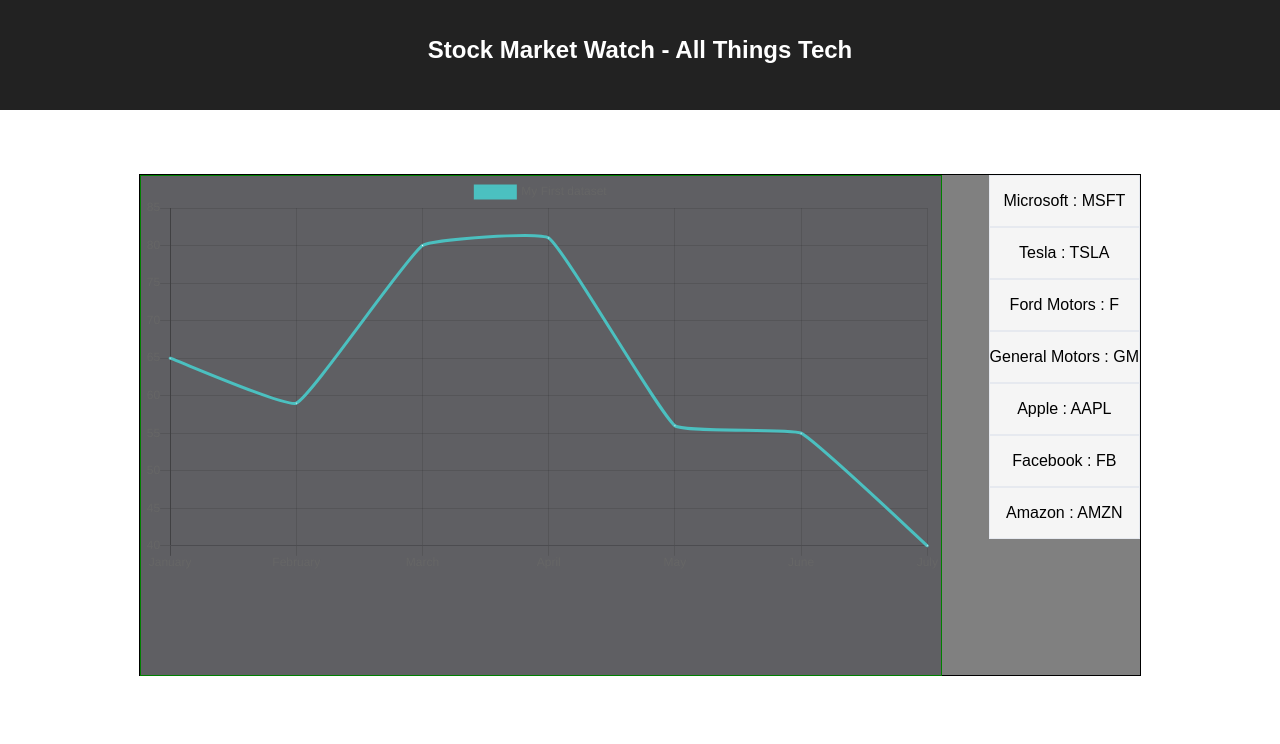
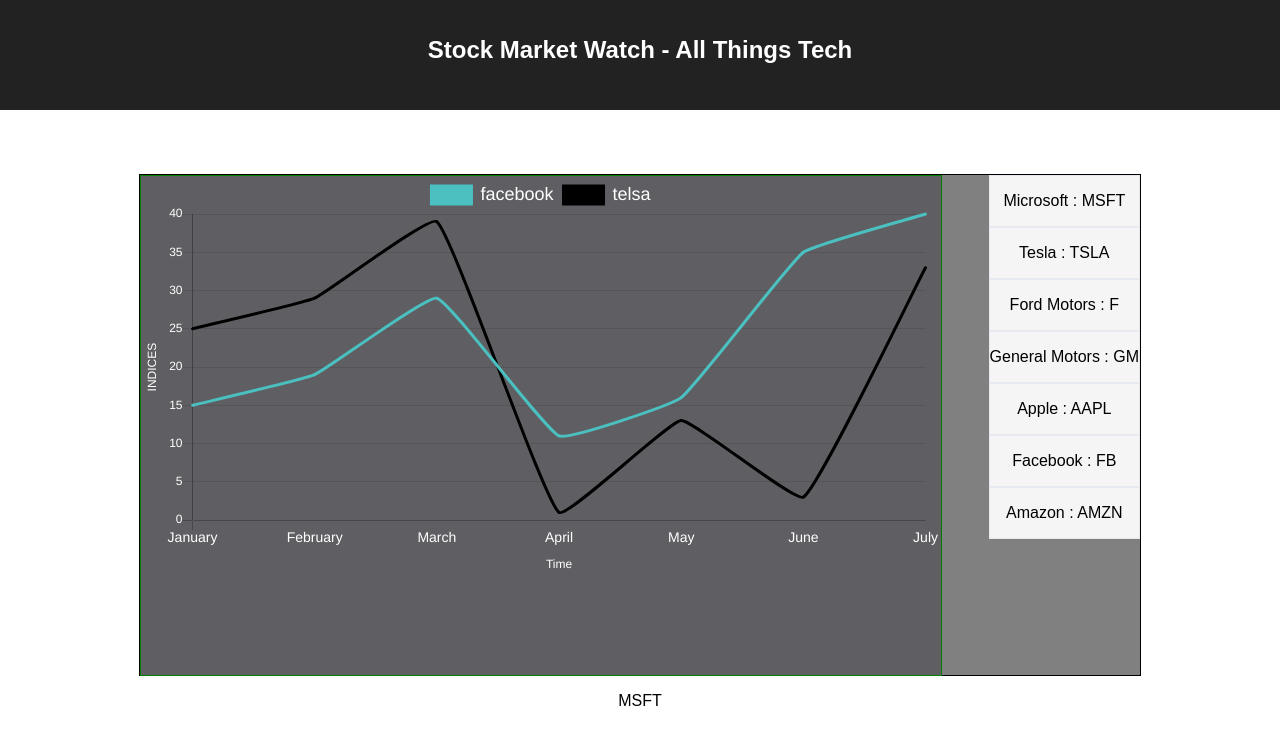
Before and after one commit to quangthuyhoang/stock_market, a React (Create React App) app: page / in a window 1280 px wide. Shown: the top 744 px of the page. Built offline with nearby package versions, Linux system fonts and the light colour scheme; no server answers.

Commit message:
add unit testing and additional chart functionality

```diff
--- a/src/App.js
+++ b/src/App.js
@@ -12,26 +12,28 @@
     this.state = {
       company: [],
       seed: seed,
-      data: {},
+      data: [],
     }
   }
   componentDidMount() {
-    // var a = "hello";
-    // fetch(a).then(commons.test)
-    // .then(function(str) {
-    //   console.log("its in appjs now",str)
-    // })
-    fetch(this.props.url).then(commons.checkStatus)
-    .then(commons.toArray)
-    .then((data) => {
-      console.log("in appjs",typeof data, data)
-      // var newData = {symbol: data["Meta Data"]["2. Symbol"]}
-      this.setState({data: data}, function() {
-        console.log("state data has been set")
-      })
-    }).catch(function(error) {
-      console.log("There's some kind of error:", error);
-  });
+    // dev purppose only
+    const data = commons.toArray(seed)
+    this.setState({data: data}, function() {
+      console.log("data has been set")
+    })
+
+    // production code
+    // fetch(this.props.url)
+  //   .then(commons.checkStatus)
+  //   .then(commons.toArray)
+  //   .then((data) => {
+
+  //     this.setState({data: data}, function() {
+  //       console.log("state data has been set")
+  //     })
+  //   }).catch(function(error) {
+  //     console.log("There's some kind of error:", error);
+  // });
   }
 
   getStockData(url) {
@@ -54,13 +56,14 @@
   render() {
     var data = "";
     console.log("before",this.state.data)
-    if(this.state.data && this.state.data["Meta Data"]) {
-      console.log("1", this.state.data["Meta Data"])
-      data = this.state.data["Meta Data"]["2. Symbol"];
+    if(this.state.data && this.state.data.length > 2) {
+      console.log("1", this.state.data[0])
+      data = this.state.data[0].symbol;
+      var timeseries = commons.timeSeries(this.state.data).slice(0,10)
+      console.log(timeseries)
     }
 
 
-    // const symbol = data["Meta Data"]["2. Symbol"];
 
     return (
       <div className="App">
@@ -69,7 +72,7 @@
           <h1 className="App-title">Stock Market Watch - All Things Tech</h1>
         </header>
 
-        <StockBox />
+        <StockBox chartData={this.state.data}/>
         <p>
           {data}
         </p>
--- a/src/StockBox.js
+++ b/src/StockBox.js
@@ -7,7 +7,7 @@
  render() {
      return (
         <div id="stockbox" className="center">
-            <StockChart />
+            <StockChart data={this.props.chartData}/>
             <StockList />
         </div>
      )
--- a/src/StockChart.js
+++ b/src/StockChart.js
@@ -1,8 +1,10 @@
 import React, { Component } from 'react';
+import chartOption from './StockChart.options';
 import './App.css';
 import {Line} from 'react-chartjs-2';
+const toTimeSeries = require('./commons').timeSeries;
+const toChartDataSet = require('./commons').chartDataSet;
 
-// const gradient = ctx.createLinearGradient(0,0,100,0);
 
 class StockChart extends Component {
     constructor(props) {
@@ -12,7 +14,56 @@
                 labels: ['January', 'February', 'March', 'April', 'May', 'June', 'July'],
                 datasets: [
                   {
-                    label: 'My First dataset',
+                    label: 'MFST',
+                    fill: false,
+                    lineTension: 0.1,
+                    backgroundColor: 'rgba(75,192,192,1)',
+                    borderColor: 'rgba(75,192,192,1)',
+                    borderCapStyle: 'butt',
+                    borderDash: [],
+                    borderDashOffset: 0.0,
+                    borderJoinStyle: 'miter',
+                    pointBorderColor: 'rgba(75,19,192,1)',
+                    pointBackgroundColor: '#fff',
+                    pointBorderWidth: 1,
+                    pointHoverRadius: 5,
+                    pointHoverBackgroundColor: 'rgba(75,192,192,1)',
+                    pointHoverBorderColor: 'rgba(220,220,220,1)',
+                    pointHoverBorderWidth: 2,
+                    pointRadius: 1,
+                    pointHitRadius: 10,
+                    data: [65, 59, 80, 81, 56, 55, 40]
+                  },
+                  {
+                    label: 'FB',
+                    fill: false,
+                    lineTension: 0.1,
+                    backgroundColor: 'rgba(75,192,19,1)',
+                    borderColor: 'rgba(75,192,192,1)',
+                    borderCapStyle: 'butt',
+                    borderDash: [],
+                    borderDashOffset: 0.0,
+                    borderJoinStyle: 'miter',
+                    pointBorderColor: 'rgba(75,19,192,1)',
+                    pointBackgroundColor: '#fff',
+                    pointBorderWidth: 1,
+                    pointHoverRadius: 5,
+                    pointHoverBackgroundColor: 'rgba(75,192,192,1)',
+                    pointHoverBorderColor: 'rgba(220,220,220,1)',
+                    pointHoverBorderWidth: 2,
+                    pointRadius: 1,
+                    pointHitRadius: 10,
+                    data: [6, 80, 80, 1, 56, 55, 40]
+                  }
+                ],
+                options: {}
+            },
+
+            newData: {
+                labels: "",
+                datasets: [
+                  {
+                    label: "MSFT",
                     fill: false,
                     lineTension: 0.1,
                     backgroundColor: 'rgba(75,192,192,0.4)',
@@ -21,7 +72,7 @@
                     borderDash: [],
                     borderDashOffset: 0.0,
                     borderJoinStyle: 'miter',
-                    pointBorderColor: 'rgba(75,192,192,1)',
+                    pointBorderColor: 'rgba(0,19,19,1)',
                     pointBackgroundColor: '#fff',
                     pointBorderWidth: 1,
                     pointHoverRadius: 5,
@@ -37,15 +88,45 @@
         }
     }
 
+    componentWillMount() {
+
+        const labels = this.addLabels();
+        console.log("labels",labels)
+        const dataset = []
+        dataset.push(this.chartDataSet("facebook", [15, 19, 29, 11, 16, 35, 40]));
+        dataset.push(this.chartDataSet("telsa", [25, 29, 39, 1, 13, 3, 33], "black"))
+        var newData = {labels: labels, datasets: dataset};
+
+        this.setState({newData: newData}, function() {
+            console.log("newData has been set for StockChart", this.state.newData)
+        })
+    }
+
+    addLabels() {
+        return ['January', 'February', 'March', 'April', 'May', 'June', 'July'];
+    }
+
+    timeSeries() {
+        // return toTimeSeries(this.props.data).slice(1,10)
+    }
+
+    chartDataSet(company, data, color) {
+
+        var dataset = toChartDataSet(company, data, color)
+        console.log("chartDataset", dataset);
+        return dataset;
+    }
+
+
     render() {
 
         return (
         <div id="stockchart" className="left">
-            <Line data={this.state.data}/>
+            <Line data={this.state.newData} options={chartOption.op1}/>
         </div>
         )
 
     }
-}
+   }
 
 export default StockChart;
--- /dev/null
+++ b/src/StockChart.options.js
@@ -0,0 +1,41 @@
+module.exports = {
+    op1: {
+        legend: {
+            labels: {
+                fontColor: "white",
+                fontSize: 18
+            }
+        },
+        scales: {
+            yAxes: [{
+                scaleLabel: {
+                    display: true,
+                    labelString: 'INDICES',
+                    fontColor: "white"
+                },
+                // gridLines: {
+                //     color: "rgba(0, 0, 0, 0)",
+                // },
+                ticks: {
+                    fontColor: "white",
+                }
+            }],
+            xAxes: [{
+                scaleLabel: {
+                    display: true,
+                    labelString: 'Time',
+                    fontColor: "white",
+                },
+                gridLines: {
+                    color: "rgba(0, 0, 0, 0)",
+                },
+                ticks: {
+                    fontColor: "white",
+                    fontSize: 14,
+                    // stepSize: 1,
+                    // beginAtZero: true
+                }
+            }]
+        }
+    }
+}
--- a/src/commons.js
+++ b/src/commons.js
@@ -16,8 +16,58 @@
 
     return response.json();
 }
+var Dataset = function(label, data, color) {
+
+    var self = this;
+    self.label = label || "No label was entered";
+    self.data = data || [] ;
+    self.fill= false;
+    self.lineTension= 0.1;
+    self.backgroundColor= color || 'rgba(75,192,192,1)';
+    self.borderColor= color || 'rgba(75,192,192,1)';
+    self.borderCapStyle= 'butt';
+    self.borderDash= [];
+    self.borderDashOffset= 0.0;
+    self.borderJoinStyle= 'miter';
+    self.pointBorderColor= color || 'rgba(75,192,192,1)';
+    self.pointBackgroundColor= color || 'rgba(75,192,192,1)';
+    self.pointBorderWidth= 1;
+    self.pointHoverRadius= 5;
+    self.pointHoverBackgroundColor= 'rgba(75,192,192,1)';
+    self.pointHoverBorderColor= 'rgba(220,220,220,1)';
+    self.pointHoverBorderWidth= 2;
+    self.pointRadius= 1;
+    self.pointHitRadius= 10;
+
+    self.gen = function() {
+        return {
+            label: self.label,
+            fill: false,
+            lineTension: 0.1,
+            backgroundColor: self.color,
+            borderColor: self.color,
+            borderCapStyle: 'butt',
+            borderDash: [],
+            borderDashOffset: 0.0,
+            borderJoinStyle: 'miter',
+            pointBorderColor: self.color,
+            pointBackgroundColor: '#fff',
+            pointBorderWidth: 1,
+            pointHoverRadius: 5,
+            pointHoverBackgroundColor: 'rgba(75,192,192,1)',
+            pointHoverBorderColor: 'rgba(220,220,220,1)',
+            pointHoverBorderWidth: 2,
+            pointRadius: 1,
+            pointHitRadius: 10,
+            data: self.data
+        }
+    }
+}
+
+
 
 module.exports = {
+
     test: function(input) {
         console.log("test",input);
         return input;
@@ -37,16 +87,60 @@
     },
 
     toArray: function(data) {
-        var arr = [];
-        const weeklyTimeSeries = data["Weekly Time Series"].sort();
-        const len = weeklyTimeSeries.length;
-        const keyDates = Object.keys(weeklyTimeSeries);
-        for(var i = 0; i < len; i++) {
-        //    arr.push({weeklyTimeSeries[keyDates[i]]
+        var arr = []
+        if(!data) {
+            return;
         }
-        const values = Object.values(data["Weekly Time Series"]);
-        console.log("values", values)
-        return {dates: dates, stock: values}
+
+        const init = {symbol: data["Meta Data"]['2. Symbol']};
+        const weeklyTimeSeries = data["Weekly Time Series"];
+        const keyDates = Object.keys(weeklyTimeSeries).sort();
+
+        if(keyDates.length > 1) {
+            arr.push(init);
+            for(var i = 0; i < keyDates.length; i++) {
+                arr.push({dates: keyDates[i], stock: weeklyTimeSeries[keyDates[i]]})
+            }
+        }
+        return arr;
+    },
+
+    timeSeries: function(arr) {
+        const len = arr.length;
+        const stocks = arr.slice(1, len + 1)
+        var data = stocks.map(function(stock) {
+            return stock.dates
+        });
+
+        return data;
+    },
+
+    chartDataSet: function(label, ydata, color) {
+        var dataset = new Dataset(label, ydata, color)
+        // var dataset = {
+        //     label: label,
+        //     fill: false,
+        //     lineTension: 0.1,
+        //     backgroundColor: color || 'rgba(75,192,192,0.4)',
+        //     borderColor: color || 'rgba(75,192,192,0.4)',
+        //     borderCapStyle: 'butt',
+        //     borderDash: [],
+        //     borderDashOffset: 0.0,
+        //     borderJoinStyle: 'miter',
+        //     pointBorderColor: color || 'rgba(75,192,192,0.4)',
+        //     pointBackgroundColor: '#fff',
+        //     pointBorderWidth: 1,
+        //     pointHoverRadius: 5,
+        //     pointHoverBackgroundColor: 'rgba(75,192,192,1)',
+        //     pointHoverBorderColor: 'rgba(220,220,220,1)',
+        //     pointHoverBorderWidth: 2,
+        //     pointRadius: 1,
+        //     pointHitRadius: 10,
+        //     data: ydata
+        // }
+        // console.log("inside commons chartdataset", dataset.gen)
+        return dataset;
+
     },
 
     getData: function(url) {
```
Also changed, not shown: test.js (added, +26 -0 lines).
